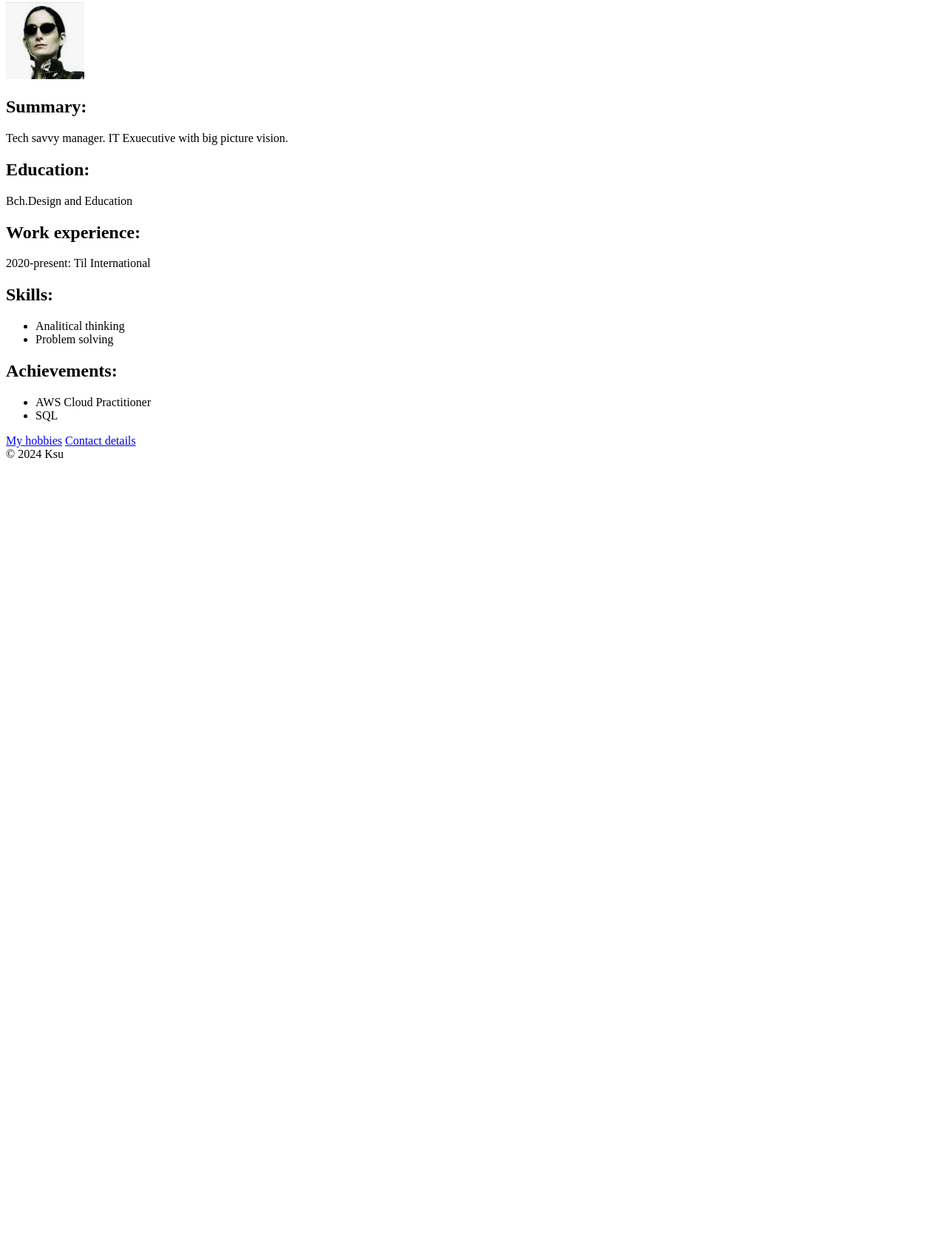
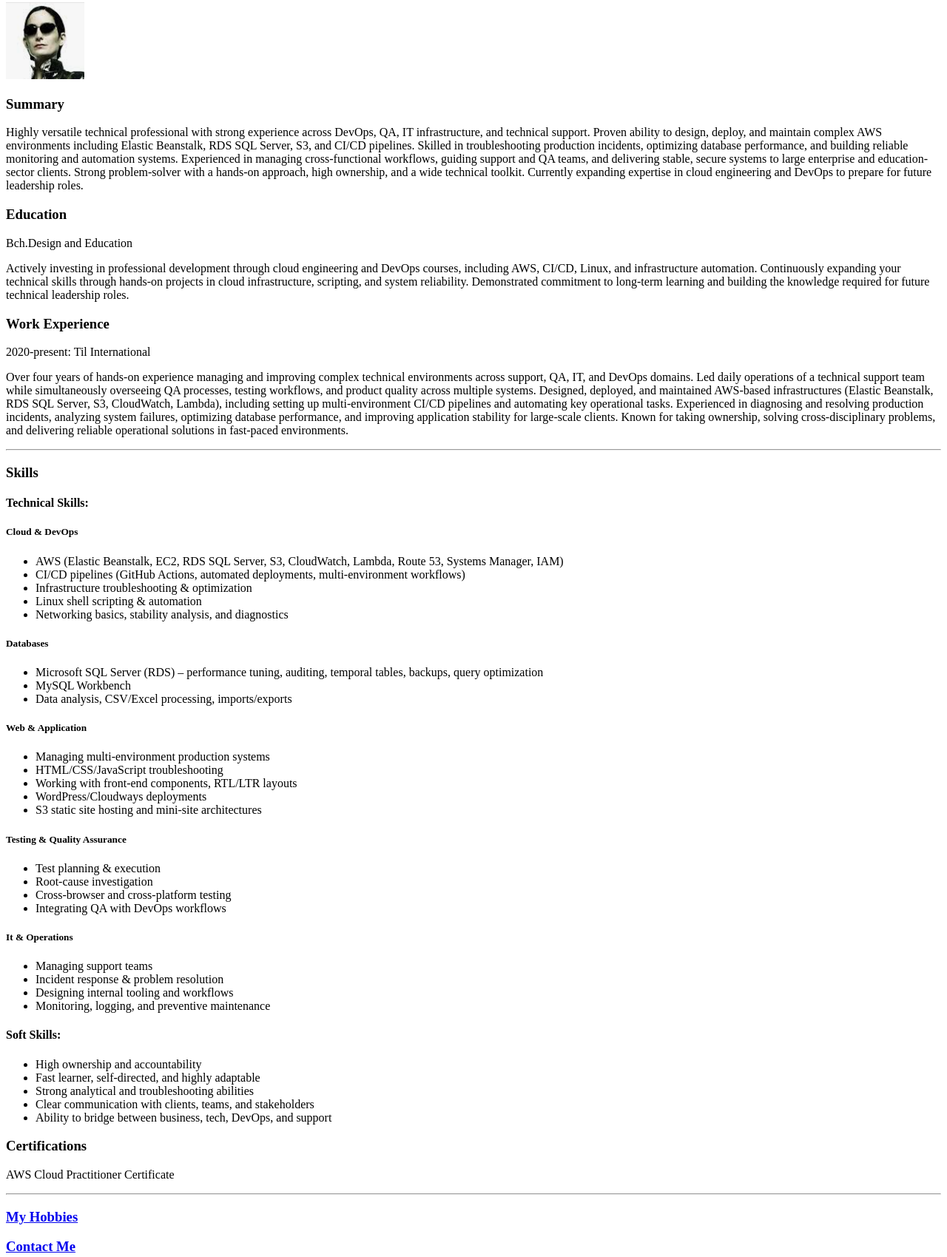
Before and after one commit to Ksu-bu/my-resume, a plain HTML site: page index.html in a window 1280 px wide. Shown: the part 5-1704 px from the top of the page at 74% size. Before the commit the page ends 800 px from the top, so only its background shows below. Drawn offline with Linux system fonts and the light colour scheme.

Commit message:
Update index.html

```diff
--- a/index.html
+++ b/index.html
@@ -6,25 +6,108 @@
     <title>My Resume</title>
   </head>
   <body>
-    <img src="./Assets/Screenshot 2024-04-24 111530.png" alt="portrait" />
-    <h2>Summary:</h2>
-    <p>Tech savvy manager. IT Exuecutive with big picture vision.</p>
-    <h2>Education:</h2>
+    <img src="./Assets/Screenshot 2024-04-24 111530.png" />
+    <h3>Summary</h3>
+    <p>
+      Highly versatile technical professional with strong experience across
+      DevOps, QA, IT infrastructure, and technical support. Proven ability to
+      design, deploy, and maintain complex AWS environments including Elastic
+      Beanstalk, RDS SQL Server, S3, and CI/CD pipelines. Skilled in
+      troubleshooting production incidents, optimizing database performance, and
+      building reliable monitoring and automation systems. Experienced in
+      managing cross-functional workflows, guiding support and QA teams, and
+      delivering stable, secure systems to large enterprise and education-sector
+      clients. Strong problem-solver with a hands-on approach, high ownership,
+      and a wide technical toolkit. Currently expanding expertise in cloud
+      engineering and DevOps to prepare for future leadership roles.
+    </p>
+    <h3>Education</h3>
     <p>Bch.Design and Education</p>
-    <h2>Work experience:</h2>
-    2020-present: Til International
-    <h2>Skills:</h2>
+    <p>
+      Actively investing in professional development through cloud engineering
+      and DevOps courses, including AWS, CI/CD, Linux, and infrastructure
+      automation. Continuously expanding your technical skills through hands-on
+      projects in cloud infrastructure, scripting, and system reliability.
+      Demonstrated commitment to long-term learning and building the knowledge
+      required for future technical leadership roles.
+    </p>
+    <h3>Work Experience</h3>
+    <p>2020-present: Til International</p>
+    <p>
+      Over four years of hands-on experience managing and improving complex
+      technical environments across support, QA, IT, and DevOps domains. Led
+      daily operations of a technical support team while simultaneously
+      overseeing QA processes, testing workflows, and product quality across
+      multiple systems. Designed, deployed, and maintained AWS-based
+      infrastructures (Elastic Beanstalk, RDS SQL Server, S3, CloudWatch,
+      Lambda), including setting up multi-environment CI/CD pipelines and
+      automating key operational tasks. Experienced in diagnosing and resolving
+      production incidents, analyzing system failures, optimizing database
+      performance, and improving application stability for large-scale clients.
+      Known for taking ownership, solving cross-disciplinary problems, and
+      delivering reliable operational solutions in fast-paced environments.
+    </p>
+    <hr />
+    <h3>Skills</h3>
+    <h4>Technical Skills:</h4>
+    <h5>Cloud & DevOps</h5>
     <ul>
-      <li>Analitical thinking</li>
-      <li>Problem solving</li>
+      <li>
+        AWS (Elastic Beanstalk, EC2, RDS SQL Server, S3, CloudWatch, Lambda,
+        Route 53, Systems Manager, IAM)
+      </li>
+      <li>
+        CI/CD pipelines (GitHub Actions, automated deployments,
+        multi-environment workflows)
+      </li>
+      <li>Infrastructure troubleshooting & optimization</li>
+      <li>Linux shell scripting & automation</li>
+      <li>Networking basics, stability analysis, and diagnostics</li>
     </ul>
-    <h2>Achievements:</h2>
+    <h5>Databases</h5>
     <ul>
-      <li>AWS Cloud Practitioner</li>
-      <li>SQL</li>
+      <li>
+        Microsoft SQL Server (RDS) – performance tuning, auditing, temporal
+        tables, backups, query optimization
+      </li>
+      <li>MySQL Workbench</li>
+      <li>Data analysis, CSV/Excel processing, imports/exports</li>
     </ul>
-    <a href="./hobbies.html">My hobbies</a>
-    <a href="./contact.html">Contact details</a>
-    <footer>© 2024 Ksu</footer>
+    <h5>Web & Application</h5>
+    <ul>
+      <li>Managing multi-environment production systems</li>
+      <li>HTML/CSS/JavaScript troubleshooting</li>
+      <li>Working with front-end components, RTL/LTR layouts</li>
+      <li>WordPress/Cloudways deployments</li>
+      <li>S3 static site hosting and mini-site architectures</li>
+    </ul>
+    <h5>Testing & Quality Assurance</h5>
+    <ul>
+      <li>Test planning & execution</li>
+      <li>Root-cause investigation</li>
+      <li>Cross-browser and cross-platform testing</li>
+      <li>Integrating QA with DevOps workflows</li>
+    </ul>
+    <h5>It & Operations</h5>
+    <ul>
+      <li>Managing support teams</li>
+      <li>Incident response & problem resolution</li>
+      <li>Designing internal tooling and workflows</li>
+      <li>Monitoring, logging, and preventive maintenance</li>
+    </ul>
+    <h4>Soft Skills:</h4>
+    <ul>
+      <li>High ownership and accountability</li>
+      <li>Fast learner, self-directed, and highly adaptable</li>
+      <li>Strong analytical and troubleshooting abilities</li>
+      <li>Clear communication with clients, teams, and stakeholders</li>
+      <li>Ability to bridge between business, tech, DevOps, and support</li>
+    </ul>
+    <h3>Certifications</h3>
+    <p>AWS Cloud Practitioner Certificate</p>
+    <hr />
+    <h3><a href="./Public/Hobbies.html">My Hobbies</a></h3>
+    <h3><a href="./Public/Contact.html">Contact Me</a></h3>
+    <footer><p>Copyright © 2025 All Rights Reserved to Ksu.</p></footer>
   </body>
 </html>
```
